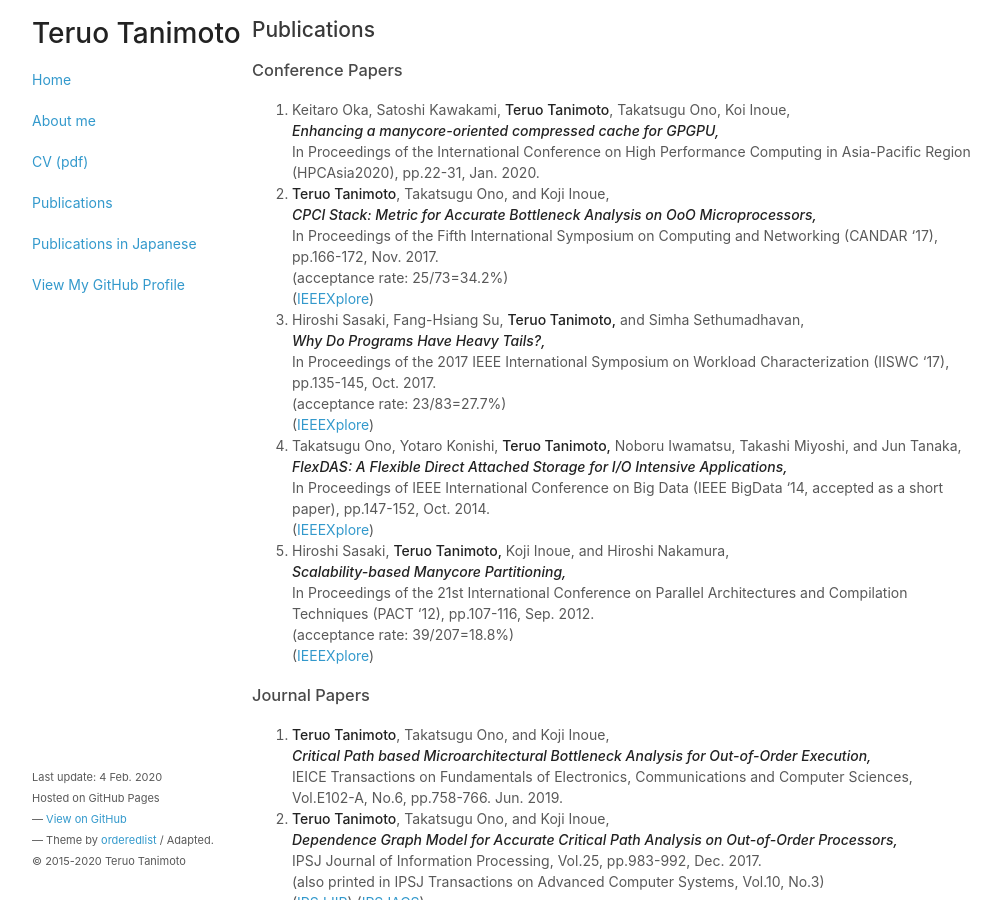
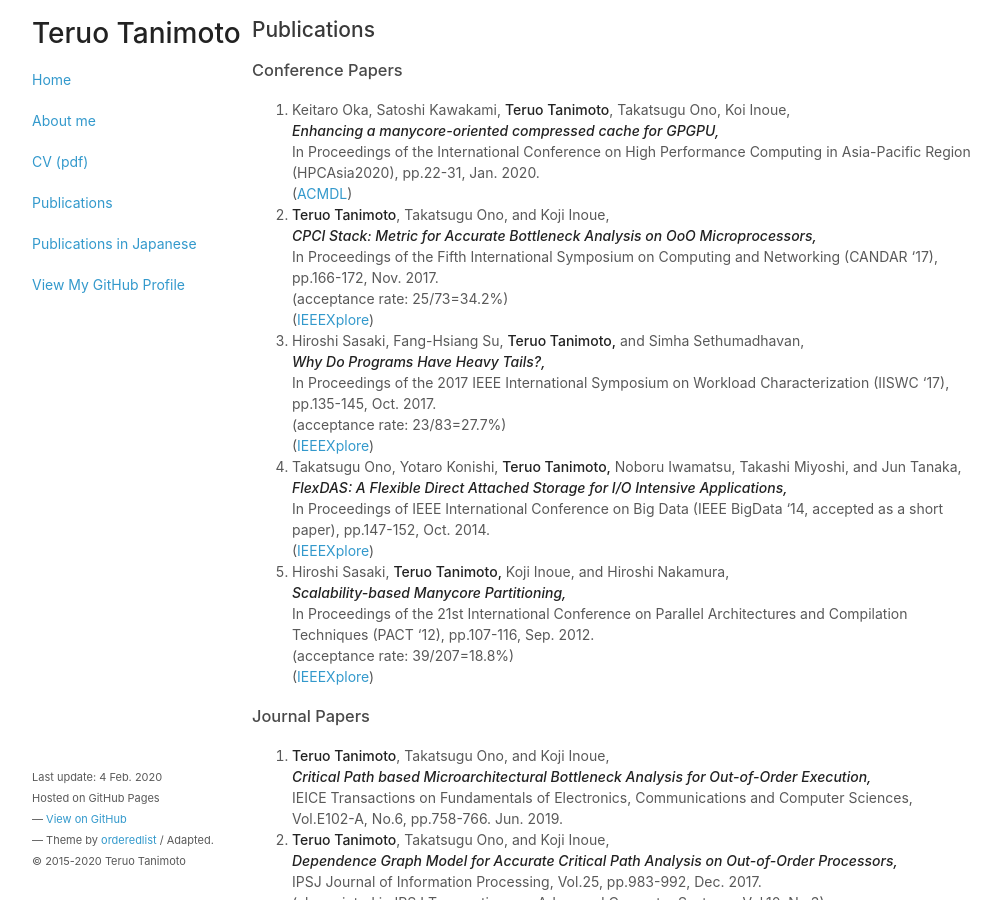
Before and after one commit to teruo41/teruo41.github.io, a Jekyll site: the page built from pubse.md, in a window 1280 px wide and 900 px high. Shown: the whole window, without its empty margins (138-1139 px from the left). Built offline with Jekyll 4.4.1, drawn with Linux system fonts in a browser that asks for light colours.

Commit message:
Update pubse.md

```diff
--- a/pubse.md
+++ b/pubse.md
@@ -10,6 +10,7 @@ title: Publications
 0. Keitaro Oka, Satoshi Kawakami, __Teruo Tanimoto__, Takatsugu Ono, Koi Inoue,
    ***Enhancing a manycore-oriented compressed cache for GPGPU,***
    In Proceedings of the International Conference on High Performance Computing in Asia-Pacific Region (HPCAsia2020), pp.22-31, Jan. 2020.
+   ([ACMDL](https://dl.acm.org/doi/abs/10.1145/3368474.3368491))
 
 0. __Teruo Tanimoto__, Takatsugu Ono, and Koji Inoue,
    ***CPCI Stack: Metric for Accurate Bottleneck Analysis on OoO Microprocessors,***
```
